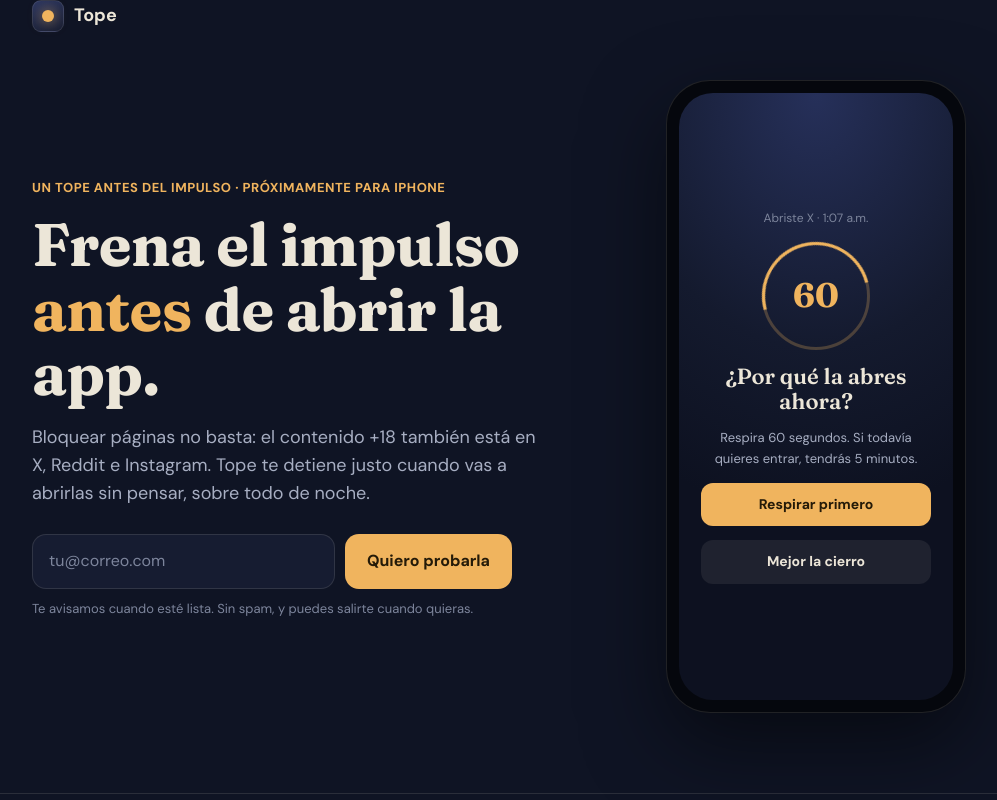
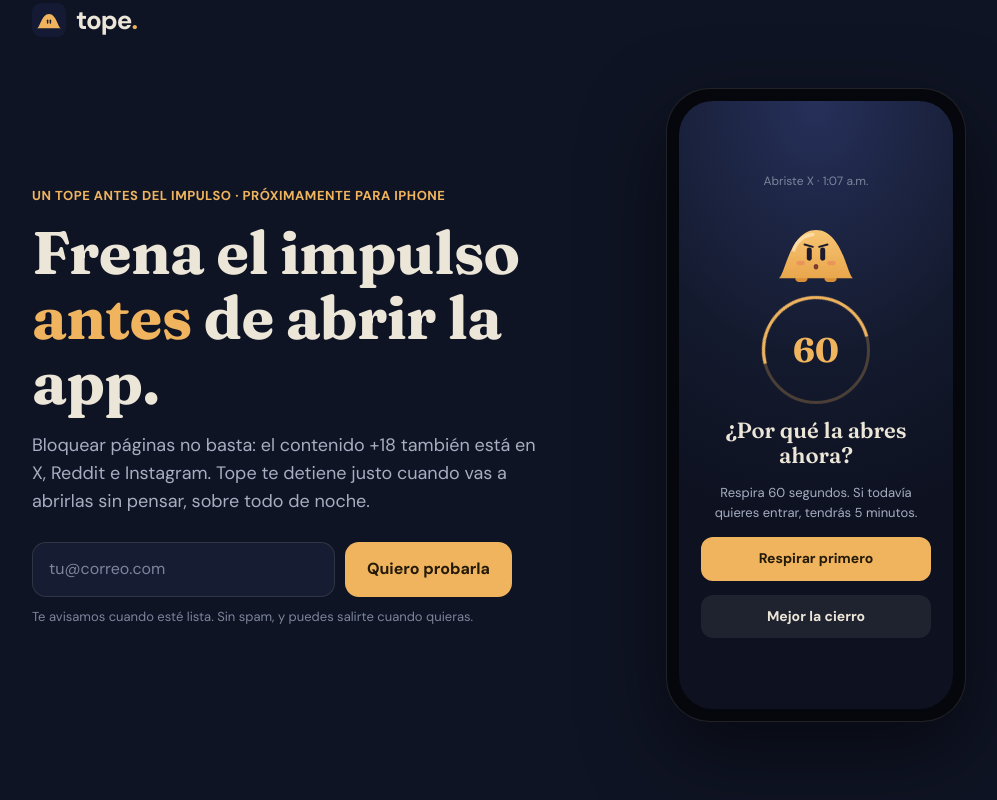
Before and after one commit to sebgomez6-lgtm/tope, a plain HTML site: page index.html in a window 1280 px wide. Shown: the top 800 px of the page, without its empty margins (108-1105 px from the left). Drawn offline with Linux system fonts and the light colour scheme.

Commit message:
Topi mascot, tope. wordmark and app icon
Co-Authored-By: Claude Opus 5.5 <noreply@anthropic.com>

```diff
--- a/index.html
+++ b/index.html
@@ -8,6 +8,8 @@
 <meta property="og:title" content="Tope · Un tope antes del impulso">
 <meta property="og:description" content="La app en español que te detiene 60 segundos antes de caer. Únete a la lista de espera.">
 <meta name="theme-color" content="#0f1424">
+<link rel="icon" type="image/png" href="favicon.png">
+<link rel="apple-touch-icon" href="apple-touch-icon.png">
 <link rel="preconnect" href="https://fonts.googleapis.com">
 <link rel="preconnect" href="https://fonts.gstatic.com" crossorigin>
 <link href="https://fonts.googleapis.com/css2?family=Fraunces:opsz,wght@9..144,600;9..144,700&family=DM+Sans:wght@400;500;700&display=swap" rel="stylesheet">
@@ -25,8 +27,9 @@
 
   header { padding: 20px 0; }
   .brand { display: flex; align-items: center; gap: 10px; font-weight: 700; font-size: 18px; }
-  .mark { width: 32px; height: 32px; border-radius: 9px; background: linear-gradient(160deg, #2a3560, #161c31); border: 1px solid var(--line); display: grid; place-items: center; }
-  .mark i { width: 12px; height: 12px; border-radius: 50%; background: var(--amber); box-shadow: 0 0 14px rgba(240,180,94,0.7); }
+  .wm { font-weight: 800; font-size: 26px; letter-spacing: -1px; }
+  .wm b, .wmf b { color: var(--amber); }
+  .screen .topi { width: 92px; height: 78px; }
 
   .hero { display: grid; gap: 40px; padding: 28px 20px 56px; align-items: center; }
   @media (min-width: 860px) { .hero { grid-template-columns: 1.1fr 0.9fr; padding: 48px 20px 80px; } }
@@ -80,7 +83,7 @@
 </style>
 </head>
 <body>
-<header class="wrap"><div class="brand"><span class="mark"><i></i></span>Tope</div></header>
+<header class="wrap"><div class="brand"><svg viewBox="0 0 1024 1024" width="34" height="34" style="border-radius:9px;display:block" aria-hidden="true"><rect width="1024" height="1024" fill="#141a33"/><path d="M150 760 C 236 760, 290 330, 512 330 C 734 330, 788 760, 874 760 Z" fill="#f0b45e"/><rect x="448" y="500" width="44" height="124" rx="22" fill="#1d1a2e"/><rect x="532" y="500" width="44" height="124" rx="22" fill="#1d1a2e"/></svg><span class="wm">tope<b>.</b></span></div></header>
 
 <main>
   <div class="wrap hero">
@@ -99,6 +102,14 @@
     <div aria-hidden="true">
       <div class="phone"><div class="screen">
         <span class="appname">Abriste X · 1:07 a.m.</span>
+        <svg class="topi" viewBox="0 0 240 200" aria-hidden="true"><defs><linearGradient id="tg" x1="0" y1="0" x2="0" y2="1"><stop offset="0" stop-color="#f7c574"/><stop offset="1" stop-color="#e9a64c"/></linearGradient></defs>
+<ellipse cx="82" cy="194" rx="16" ry="9" fill="#d98f36"/><ellipse cx="158" cy="194" rx="16" ry="9" fill="#d98f36"/>
+<path d="M22 192 C 38 192, 50 66, 120 66 C 190 66, 202 192, 218 192 Z" fill="url(#tg)"/>
+<path d="M62 118 C 72 90, 92 80, 112 78" fill="none" stroke="#fde3b0" stroke-width="9" stroke-linecap="round" opacity="0.8"/>
+<rect x="96" y="112" width="13" height="34" rx="6.5" fill="#1d1a2e"/><rect x="131" y="112" width="13" height="34" rx="6.5" fill="#1d1a2e"/>
+<path d="M90 104 L 112 110 M 150 104 L 128 110" stroke="#1d1a2e" stroke-width="5" stroke-linecap="round"/>
+<ellipse cx="120" cy="162" rx="6" ry="7" fill="#7a3b2e"/>
+<ellipse cx="80" cy="152" rx="11" ry="6" fill="#e2735e" opacity="0.45"/><ellipse cx="160" cy="152" rx="11" ry="6" fill="#e2735e" opacity="0.45"/></svg>
         <div class="ring"><b>60</b></div>
         <div class="q">¿Por qué la abres ahora?</div>
         <div class="s">Respira 60 segundos. Si todavía quieres entrar, tendrás 5 minutos.</div>
@@ -151,7 +162,7 @@
   </div></section>
 </main>
 
-<footer><div class="wrap">© 2026 Tope · Hecho en México</div></footer>
+<footer><div class="wrap"><span class="wmf" style="font-weight:800;color:var(--ink)">tope<b>.</b></span> · Un tope antes del impulso · Hecho en México · © 2026</div></footer>
 
 <script>
   // Sign-ups go to the tope_waitlist table (insert-only for visitors; the publishable key is safe to show).
```
Also changed, not shown: apple-touch-icon.png (added), favicon.png (added).
